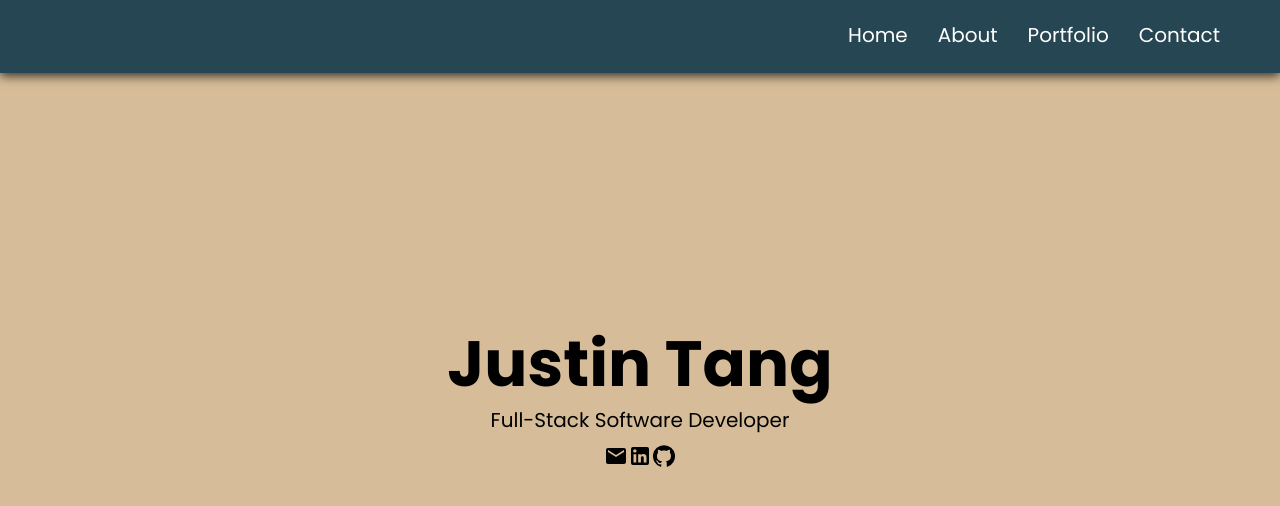
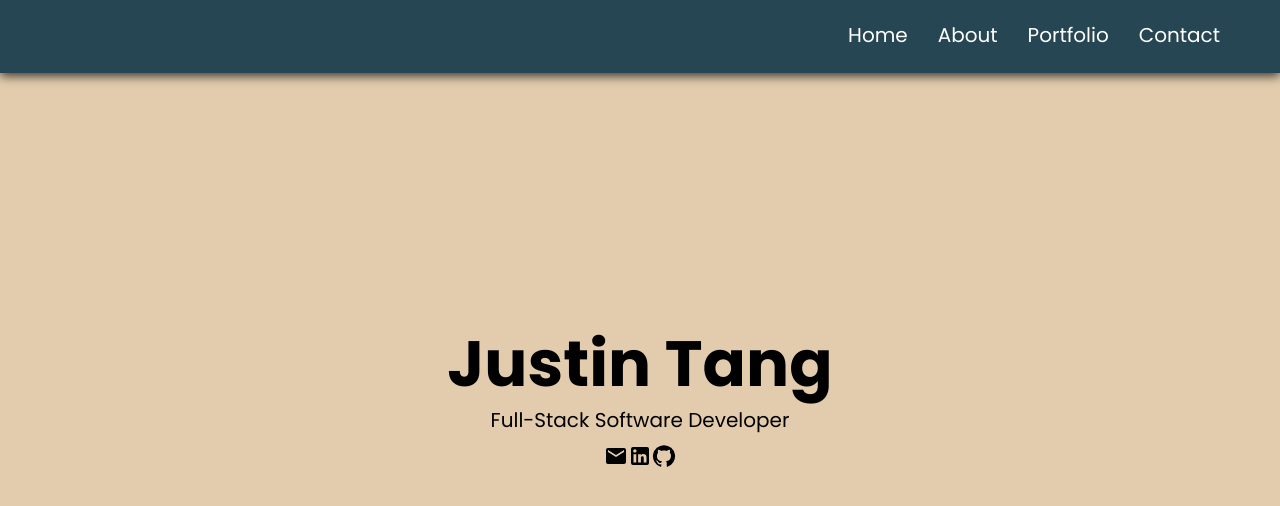
Before and after one commit to justintang510/justintang510.github.io, a React (Create React App) app: page / in a window 1280 px wide. Shown: the part 77-583 px from the top of the page. Built offline with nearby package versions, Linux system fonts and the light colour scheme.

Commit message:
fixed background color and project font

```diff
--- a/src/components/Portfolio.js
+++ b/src/components/Portfolio.js
@@ -21,7 +21,7 @@ const Portfolio = () => {
             <div className="tech-stack">React | Node.js | PostgreSQL | AWS | Next.js | Firebase</div>
           </div>
 
-          <div className="project" onClick={event =>  window.open('https://github.com/Baratheon-Stags/front-end-capstone')}>
+          <div className="project" onClick={event =>  window.open('https://i.imgur.com/sULfCgI.png')}>
             <div className="project-info">
               <img className="project-image" src="https://i.imgur.com/DNIqs11.png"></img>
               <div className="project-name">Baratheon E-Commerce UI <GitHubIcon sx={iconStyle}/></div>
--- a/src/components/styled/global.css.js
+++ b/src/components/styled/global.css.js
@@ -11,7 +11,7 @@ export default createGlobalStyle`
     margin: 0;
     font-size: 20px;
     line-height: 1.35;
-    background-color: #D6BC98;
+    background-color: #E2CCAD;
     overflow-x: hidden;
     font-family: 'Poppins';
   }
@@ -21,7 +21,7 @@ export default createGlobalStyle`
     flex-direction: row;
     width: 80vw;
     gap: 15px;
-    height: 50vh;
+    height: 60vh;
     max-height: 500px;
     margin-top: 25px;
   }
@@ -34,7 +34,7 @@ export default createGlobalStyle`
     display: flex;
     flex-direction: column;
     padding: 15px;
-    border: 2px solid black;
+    border: 2px solid rgba(0,0,0,.75);
     border-radius: 5px;
     width: 33%;
     justify-content: space-between;
@@ -59,6 +59,7 @@ export default createGlobalStyle`
   }
 
   .project-name {
+    margin: 8px 0 5px;
     font-size: 1.5em;
   }
 
@@ -68,11 +69,12 @@ export default createGlobalStyle`
   }
 
   .project-desc {
-    font-size: .75em;
+    font-size: 1em;
+
   }
 
   .tech-stack {
-    font-size: .6em;
+    font-size: .5em;
   }
 
   .container {
```
Also changed, not shown: 1 other file (tests, documents, lock files or other folders).
